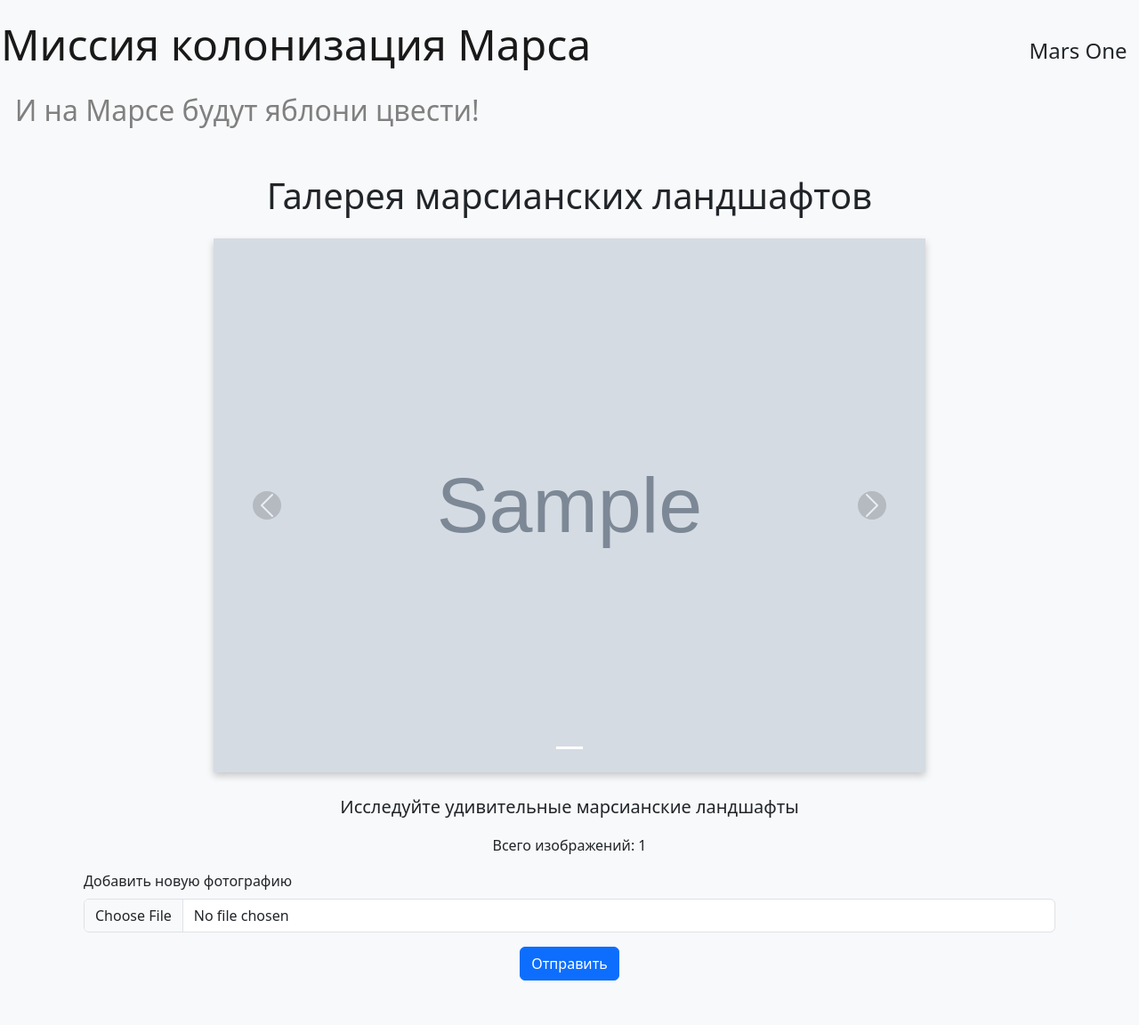
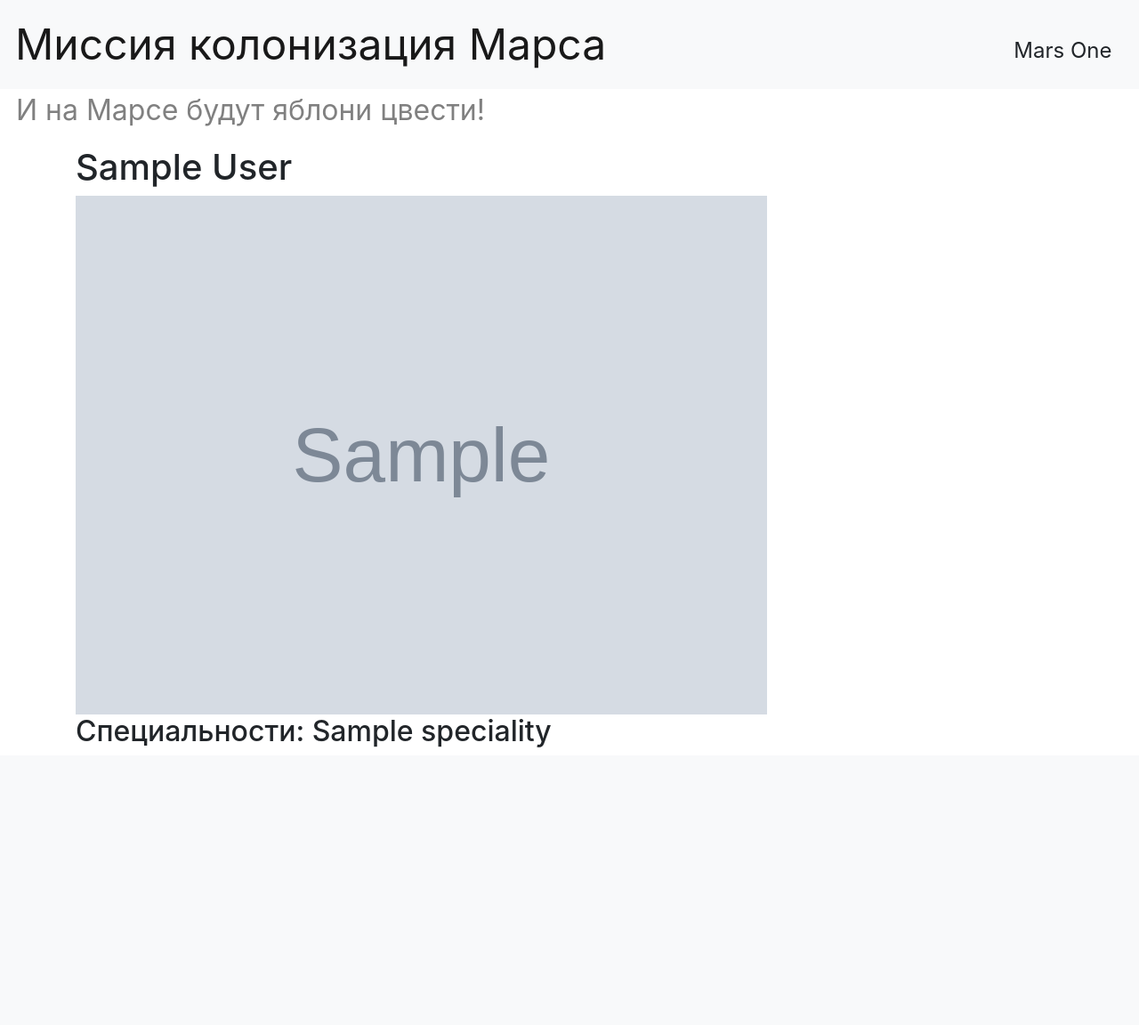
Before and after one commit to globus148/web, a Flask app: template templates/index.html in a window 1280 px wide. Shown: the whole page at 89% size. After the commit the page ends 840 px from the top, so only its background shows below. Run offline with Flask 3, Linux system fonts and the light colour scheme; the template is opened without the code that fills it: most values are stand-ins (such as "Sample title", 1, 10 or a date in 2020); grey boxes marked "Sample" are stand-in pictures; some libraries are stand-ins or nearby versions.

Commit message:
Личная карточка

```diff
--- a/main.py
+++ b/main.py
@@ -1,44 +1,24 @@
 from flask import Flask, url_for, render_template, request, redirect
-import os
-from werkzeug.utils import secure_filename
+import json
+import random
 
 app = Flask(__name__)
-app.config['UPLOAD_FOLDER'] = 'static/img'
-app.config['ALLOWED_EXTENSIONS'] = {'png', 'jpg', 'jpeg', 'gif'}
 
-def allowed_file(filename):
-    return '.' in filename and \
-           filename.rsplit('.', 1)[1].lower() in app.config['ALLOWED_EXTENSIONS']
-
-def get_images():
-    images = []
-    if os.path.exists(app.config['UPLOAD_FOLDER']):
-        for file in os.listdir(app.config['UPLOAD_FOLDER']):
-            if file.split('.')[-1].lower() in app.config['ALLOWED_EXTENSIONS']:
-                images.append(file)
-    return images
 
 @app.route('/')
 @app.route('/index')
 def index():
-    images = get_images()
-    return render_template("index.html", images=images, images_count=len(images))
+    return "Привет яндекс"
 
-@app.route('/load_photo', methods=['GET', 'POST'])
-def upload_file():
-    if request.method == 'POST':
-        if 'file' not in request.files:
-            return redirect(request.url)
-        file = request.files['file']
-        if file.filename == '':
-            return redirect(request.url)
-        if file and allowed_file(file.filename):
-            filename = secure_filename(file.filename)
-            file.save(os.path.join(app.config['UPLOAD_FOLDER'], filename))
-            return redirect(url_for('index'))
-    return render_template("index.html", images=get_images(), images_count=len(get_images()))
+
+@app.route('/member')
+def member():
+    with open("C:/Users/utu/PycharmProjects/pythonProject4/templates/crew_data.json" , "r", encoding="utf-8") as f:
+        crew = json.load(f)["crew"]
+        random_member = random.choice(crew)
+        random_member["speciality"] = ", ".join(sorted(random_member["specialties"]))
+        return render_template("index.html", member=random_member)
+
 
 if __name__ == '__main__':
-    if not os.path.exists(app.config['UPLOAD_FOLDER']):
-        os.makedirs(app.config['UPLOAD_FOLDER'])
     app.run(port=8080, host='127.0.0.1')
--- a/templates/index.html
+++ b/templates/index.html
@@ -1,57 +1,17 @@
 {% extends "base.html" %}
-
 {% block content %}
 <html lang="ru">
 <head>
     <meta charset="UTF-8">
     <meta name="viewport" content="width=device-width, initial-scale=1.0">
-    <title>Марсианские пейзажи</title>
-    <link href="https://cdn.jsdelivr.net/npm/bootstrap@5.3.0/dist/css/bootstrap.min.css" rel="stylesheet">
-    <link rel="stylesheet" href="{{ url_for('static', filename='css/style.css') }}">
+    <title>Экипаж корабля</title>
 </head>
 <body>
-<div class="container mt-5">
-    <h1 class="text-center mb-4">Галерея марсианских ландшафтов</h1>
-
-    <div id="marsCarousel" class="carousel slide" data-bs-ride="carousel">
-        <div class="carousel-indicators">
-            {% for i in range(images_count) %}
-                <button type="button" data-bs-target="#marsCarousel" data-bs-slide-to="{{ i }}" {% if loop.first %}class="active"{% endif %}></button>
-            {% endfor %}
-        </div>
-
-        <div class="carousel-inner">
-            {% for image in images %}
-                <div class="carousel-item {% if loop.first %}active{% endif %}">
-                    <img src="{{ url_for('static', filename='img/' + image) }}" class="d-block w-100" alt="Марсианский пейзаж">
-                </div>
-            {% endfor %}
-        </div>
-
-        <button class="carousel-control-prev" type="button" data-bs-target="#marsCarousel" data-bs-slide="prev">
-            <span class="carousel-control-prev-icon"></span>
-        </button>
-        <button class="carousel-control-next" type="button" data-bs-target="#marsCarousel" data-bs-slide="next">
-            <span class="carousel-control-next-icon"></span>
-        </button>
-    </div>
-
-    <div class="text-center mt-4">
-        <p class="lead">Исследуйте удивительные марсианские ландшафты</p>
-        <p>Всего изображений: {{ images_count }}</p>
-    </div>
-
-    <form method="post" enctype="multipart/form-data" action="{{ url_for('upload_file') }}">
-        <div class="mb-3">
-            <label for="photo" class="form-label">Добавить новую фотографию</label>
-            <input class="form-control" type="file" id="photo" name="file" accept="image/*" required>
-        </div>
-        <div class="text-center">
-            <button type="submit" class="btn btn-primary">Отправить</button>
-        </div>
-    </form>
+<div class="crew_member">
+    <h1>{{member.first_name}} {{member.last_name}}</h1>
+    <img src="{{ url_for('static', filename=member.photo) }}" width="70%">
+    <h2>Специальности: {{member.speciality}}</h2>
 </div>
-<script src="https://cdn.jsdelivr.net/npm/bootstrap@5.3.0/dist/js/bootstrap.bundle.min.js"></script>
 </body>
 </html>
 {% endblock %}
```
Also changed, not shown: templates/crew_data.json (added, +22 -0 lines), static/img/mars1.jpg, static/img/mars2.jpg, static/img/mars3.jpg.
